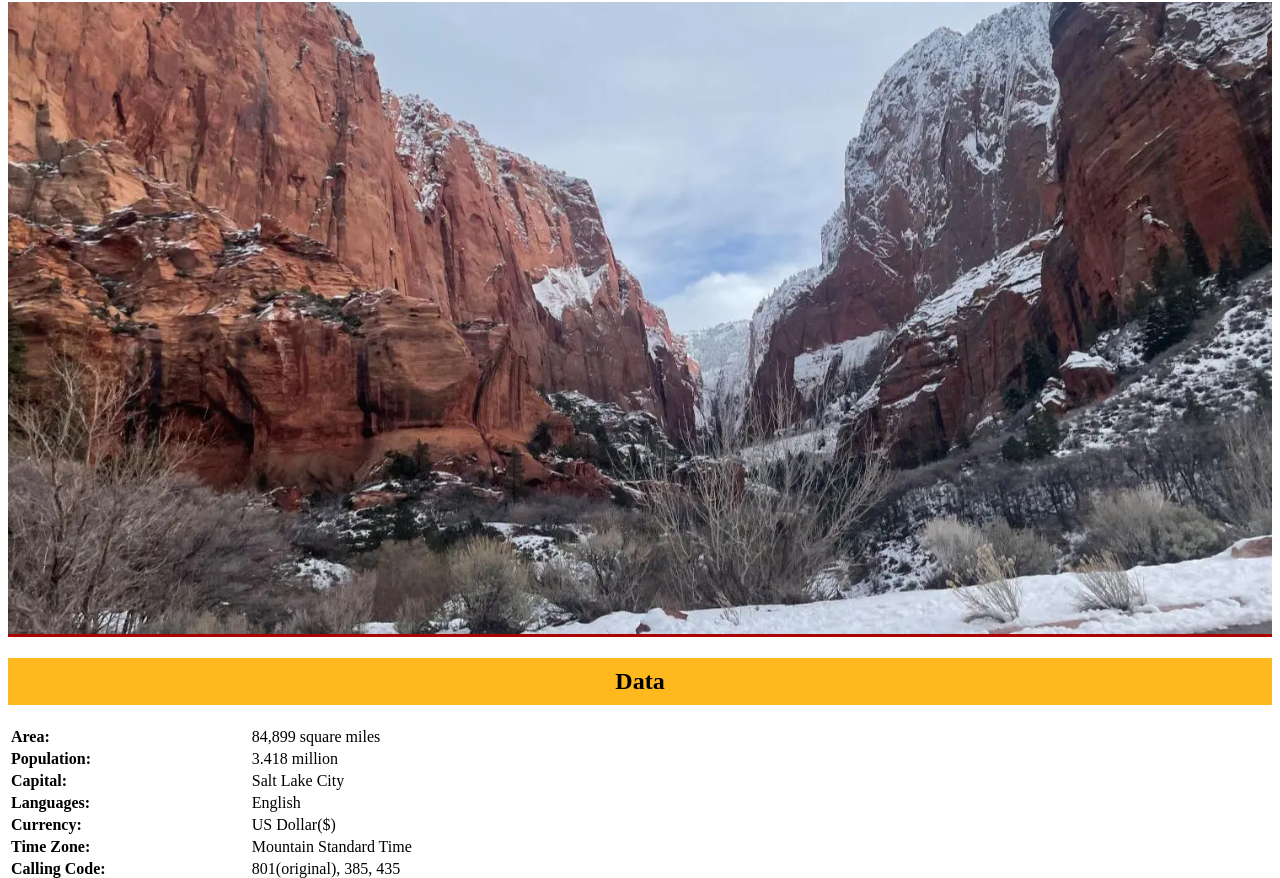
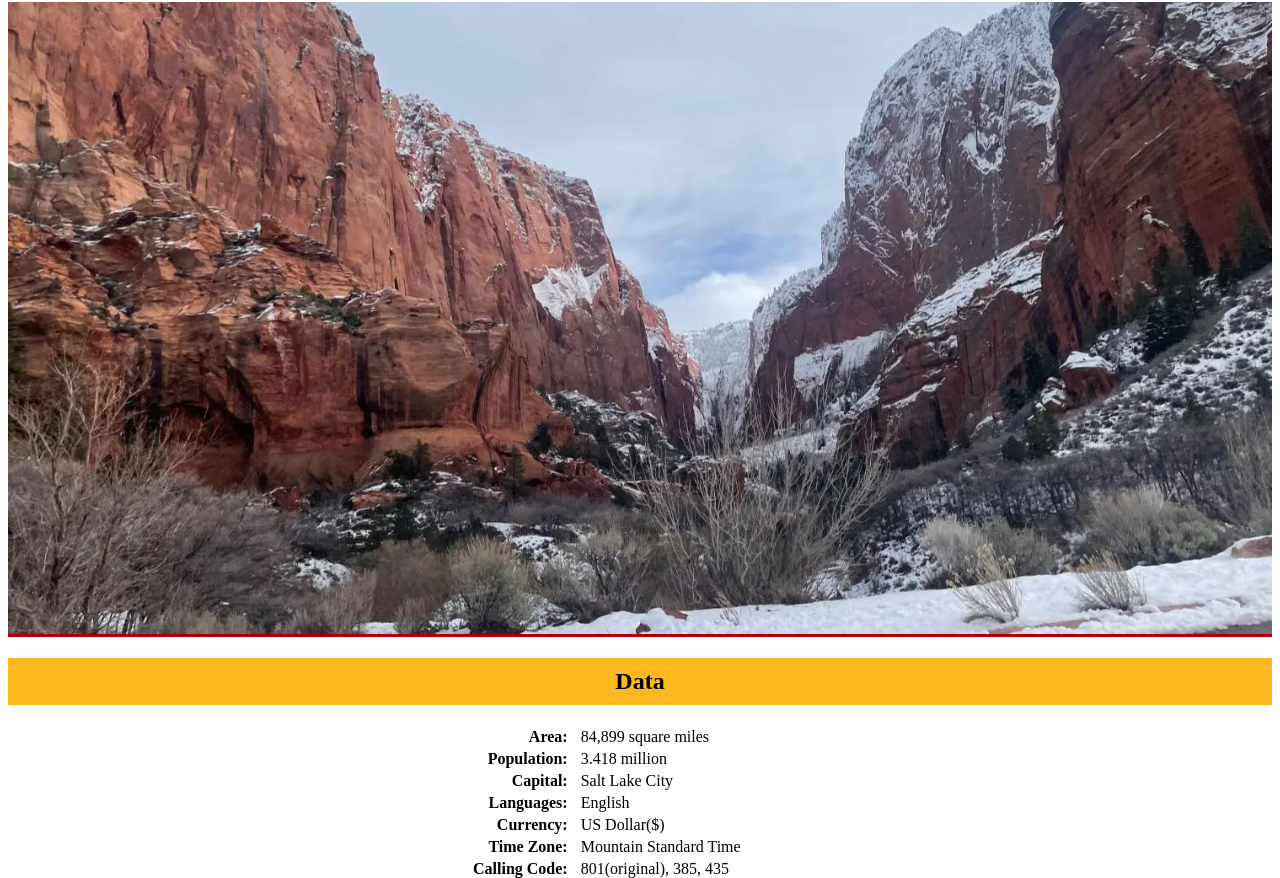
Before and after one commit to alynwhite/wdd131, a plain HTML site: page place.html in a window 1280 px wide. Shown: the part 78-956 px from the top of the page. Drawn offline with Linux system fonts and the light colour scheme.

Commit message:
changed to tables

```diff
--- a/styles/place.css
+++ b/styles/place.css
@@ -21,10 +21,15 @@ header{
 }
 table{
     width: 50%;
+    margin: 20px auto;
 }
-
-td label{
+td:nth-child(1){
+    padding-right: 10px;
     font-weight: bold;
+    text-align: right;
+}
+td:nth-child(2){
+    text-align: left;
 }
 picture{
     background-color: var(--accent2-color);
```
